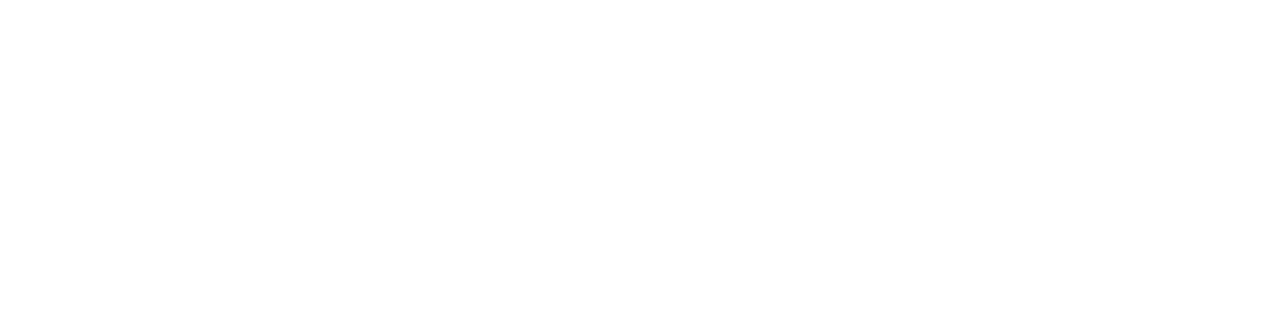
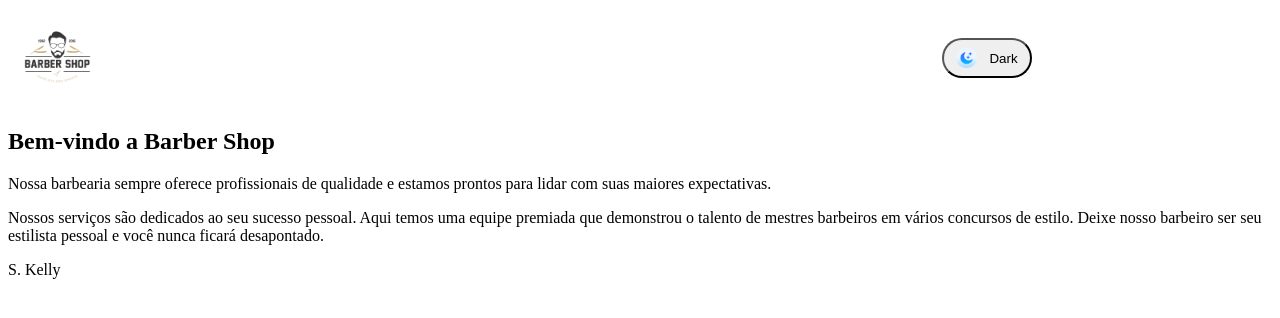
Before and after one commit to leozizz/barbearia-react-ladingpage, a React (Create React App) app: page / in a window 1280 px wide. Shown: the top 318 px of the page. Built offline with nearby package versions, Linux system fonts and the light colour scheme.

Commit message:
Estrutura inicial da página

```diff
--- a/src/App.js
+++ b/src/App.js
@@ -1,8 +1,10 @@
+import React from "react";
+import LandingPage from "./LandingPage";
+
 function App() {
   return (
     <div className="App">
-      <header className="App-header">
-      </header>
+      <LandingPage />
     </div>
   );
 }
--- a/src/LandingPage/index.css
+++ b/src/LandingPage/index.css
@@ -0,0 +1,32 @@
+.limitar-largura {
+    max-width: 1024px;
+}
+
+.header {
+    min-width: 100vw;
+    height: 100px;
+}
+
+.header-container {
+    width: 100%;
+    height: 100%;
+    display: flex;
+    justify-content: space-between;
+    align-items: center;
+}
+
+.header-container img {
+    height: 100%;
+}
+
+.header-container .botao {
+    width: 90px;
+    height: 40px;
+    display: flex;
+    align-items: center;
+    justify-content: space-around;
+    border-radius: 100px;
+}
+.header-container .botao img {
+    height: 60%;
+}
--- a/src/LandingPage/index.js
+++ b/src/LandingPage/index.js
@@ -1,9 +1,23 @@
 import React from "react";
+import './index.css'
 
 export default function LandingPage() {
     return (
         <div>
+            <header className="header">
+                <div className="header-container limitar-largura">
+                    <img className="Logo" src="./assets/img/barbearia-logo.png"></img>
+                    <button className="botao"><img src="./assets/img/moon.png"></img>Dark</button>
+                </div>
+            </header>
 
+            <section className="banner"></section>
+            <section className="content">
+                <h1>Bem-vindo a Barber Shop</h1>
+                <p>Nossa barbearia sempre oferece profissionais de qualidade e estamos prontos para lidar com suas maiores expectativas.</p>
+                <p>Nossos serviços são dedicados ao seu sucesso pessoal. Aqui temos uma equipe premiada que demonstrou o talento de mestres barbeiros em vários concursos de estilo. Deixe nosso barbeiro ser seu estilista pessoal e você nunca ficará desapontado.</p>
+                <p className="assinatura">S. Kelly</p>
+            </section>
         </div>
     )
 }
```
